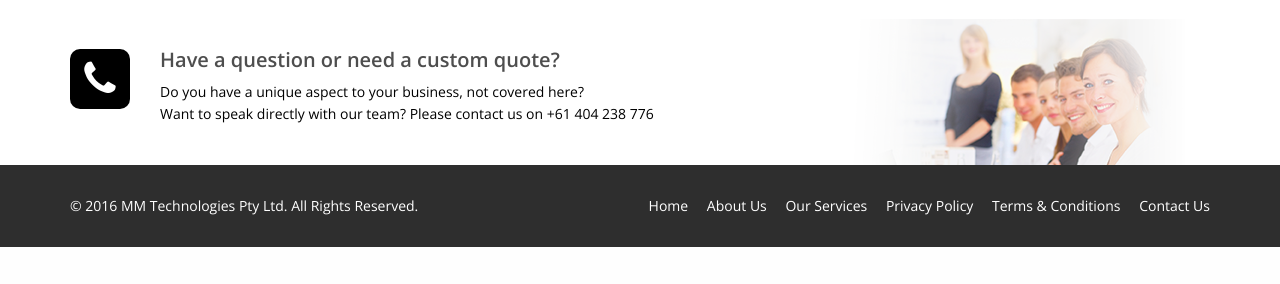
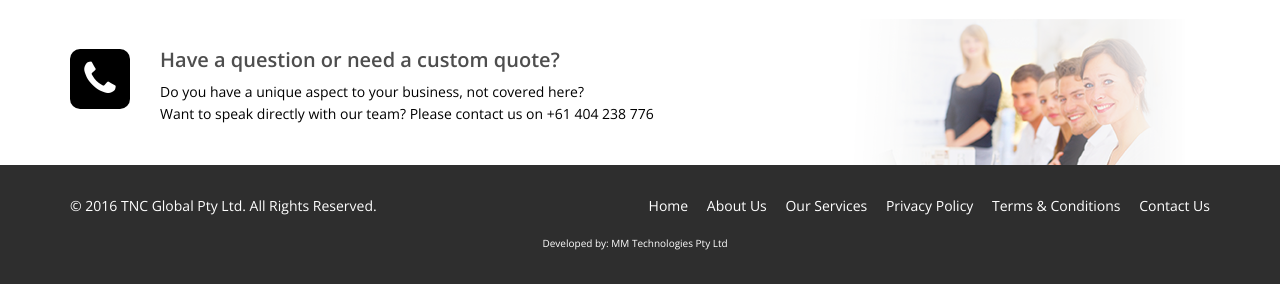
Before and after one commit to mmtechx/TncGlobal, a PHP site: page /index.php in a window 1280 px wide. Shown: the part 2445-2729 px from the top of the page. Before the commit the page ends 2692 px from the top, so only its background shows below. Run offline with PHP 8.4, Linux system fonts and the light colour scheme.

Commit message:
Footer fix

```diff
--- a/Site/css/main.css
+++ b/Site/css/main.css
@@ -1753,6 +1753,11 @@ ul.social_icons li  a i{
   margin-top: 110px;
 }
 
+#footer .designer{
+  margin-top: 15px;
+  font-size: 10px;
+}
+
 .footer_left {
   padding: 10px;
 }
--- a/Site/footer.php
+++ b/Site/footer.php
@@ -1,10 +1,10 @@
     <footer id="footer" class="midnight-blue">
         <div class="container">
             <div class="row">
-                <div class="col-sm-5">
-                    &copy; 2016 <a target="_blank" href="http://www.mmtechnologies.com.au/" title="Free Twitter Bootstrap WordPress Themes and HTML templates">MM Technologies Pty Ltd</a>. All Rights Reserved.
+                <div class="col-sm-4">
+                    &copy; 2016 <a href="http://www.tncglobal.com.au/" title="TNC Global Pty Ltd">TNC Global Pty Ltd</a>. All Rights Reserved.
                 </div>
-                <div class="col-sm-7">
+                <div class="col-sm-8">
                     <ul class="pull-right">
                         <li class="active"><a href="index.php">Home</a></li>
                         <li><a href="about-us.php">About Us</a></li>
@@ -15,6 +15,9 @@
                     </ul>
                 </div>
             </div>
+            <div class="row">
+                <div class="designer col-sm-offset-5">Developed by: <a target="_blank" href="http://www.mmtechnologies.com.au/" title="Free Twitter Bootstrap WordPress Themes and HTML templates">MM Technologies Pty Ltd</a></div>
+            </div>
         </div>
     </footer><!--/#footer-->
 
```
